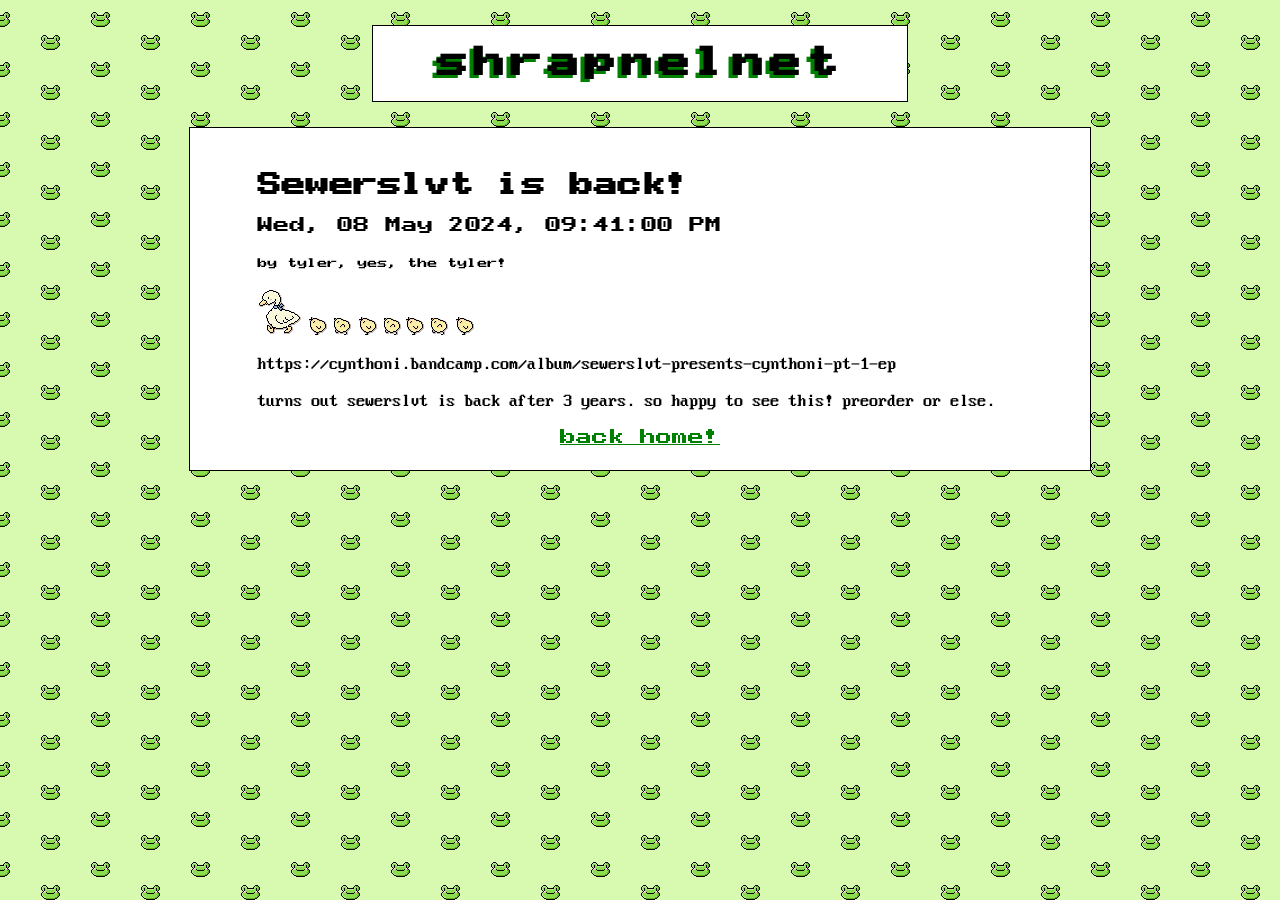
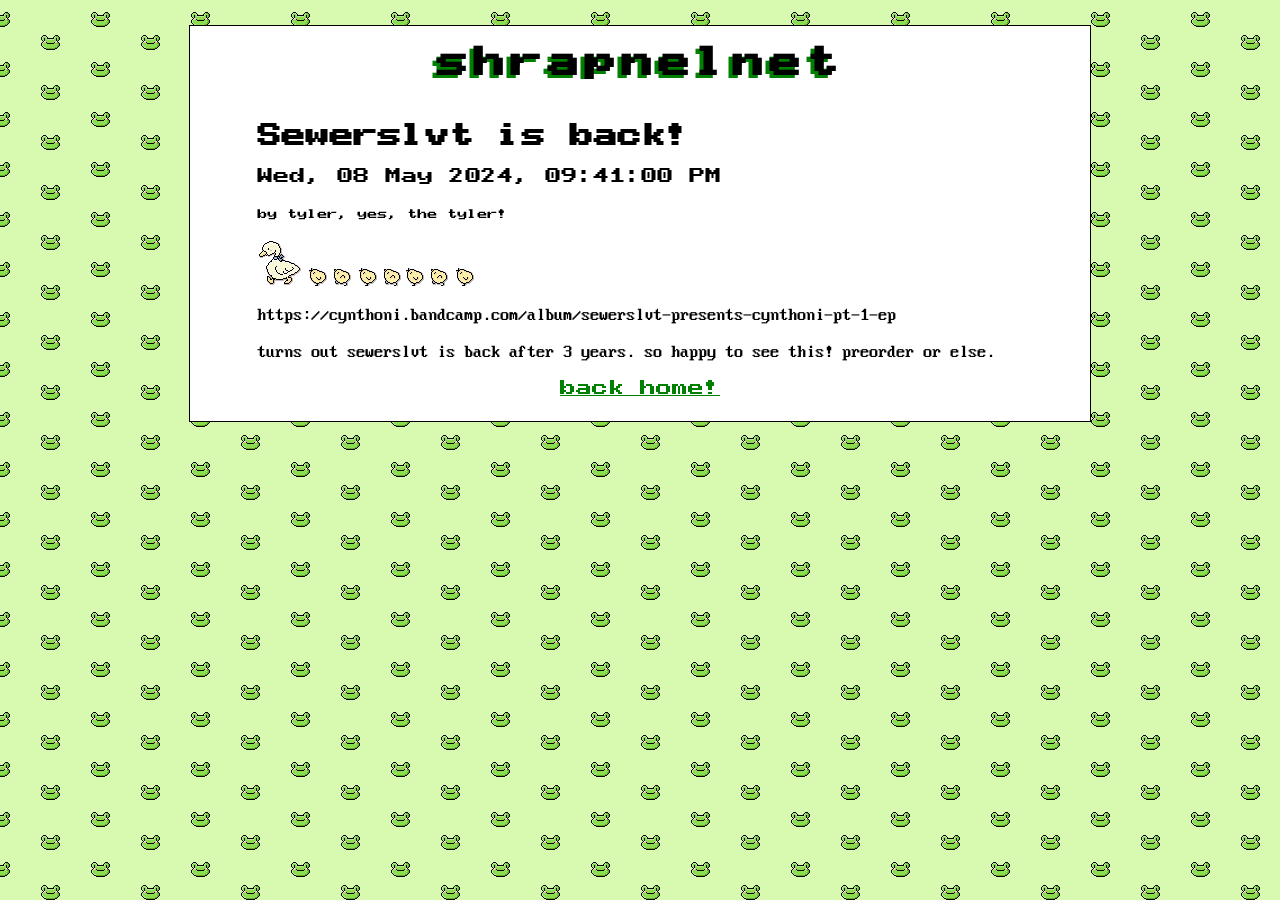
Before and after one commit to shrapnelnet/blog, a Jekyll site: the page built from _posts/2024-05-08-sewerslvt-is-back.md, in a window 1280 px wide. Built offline with Jekyll 4.4.1, drawn with Linux system fonts in a browser that asks for light colours.

Commit message:
force header width to be equal to container width

```diff
--- a/_layouts/post.html
+++ b/_layouts/post.html
@@ -36,5 +36,6 @@
 </main>
 <script data-goatcounter="https://goatcounter.shr4pnel.com/count" async="" src="https://goatcounter.shr4pnel.com/count.js"></script>
 <script src="/assets/js/get-correct-path.js"></script>
+<script src="/assets/js/width-hack.js"></script>
 </body>
 </html>
--- a/_layouts/shr4pnel.html
+++ b/_layouts/shr4pnel.html
@@ -427,5 +427,6 @@
     </div>
 </main>
 <script src="/assets/js/quote.js"></script>
+<script src="/assets/js/width-hack.js"></script>
 </body>
 </html>
--- a/assets/css/index.css
+++ b/assets/css/index.css
@@ -50,7 +50,7 @@
 
 .title-container {
     width: fit-content;
-    padding: 0 5%;
+    padding: 0;
 }
 
 .logo {
--- a/assets/css/post.css
+++ b/assets/css/post.css
@@ -59,13 +59,15 @@
 
 .title-container {
     width: fit-content;
-    padding: 0 5%;
+    padding: 0;
+    border-bottom: white;
 }
 
 .logo {
     letter-spacing: 5px;
     text-shadow: -4px 3px green;
     text-align: center;
+    margin-bottom: 0;
 }
 
 .highlighted {
@@ -112,6 +114,11 @@
     display: block;
 }
 
+main > .container {
+    margin-top: 0;
+    border-top: white;
+}
+
 @media only screen and (max-width: 467px) {
     .container {
         margin: 10px auto 0;
@@ -134,10 +141,6 @@
     .highlighted {
         padding: 5px 15px;
     }
-
-    .title-container {
-        padding: 5px;
-    }
 }
 
 .ducks {
--- /dev/null
+++ b/assets/js/width-hack.js
@@ -0,0 +1,9 @@
+const resizeHeader = () => {
+    const container = document.querySelector("main > .container")
+    const containerWidth = container.scrollWidth
+    const header = document.querySelector(".container.title-container")
+    header.style.setProperty("min-width", `${containerWidth}px`)
+}
+
+window.addEventListener("resize", resizeHeader)
+resizeHeader()
```
